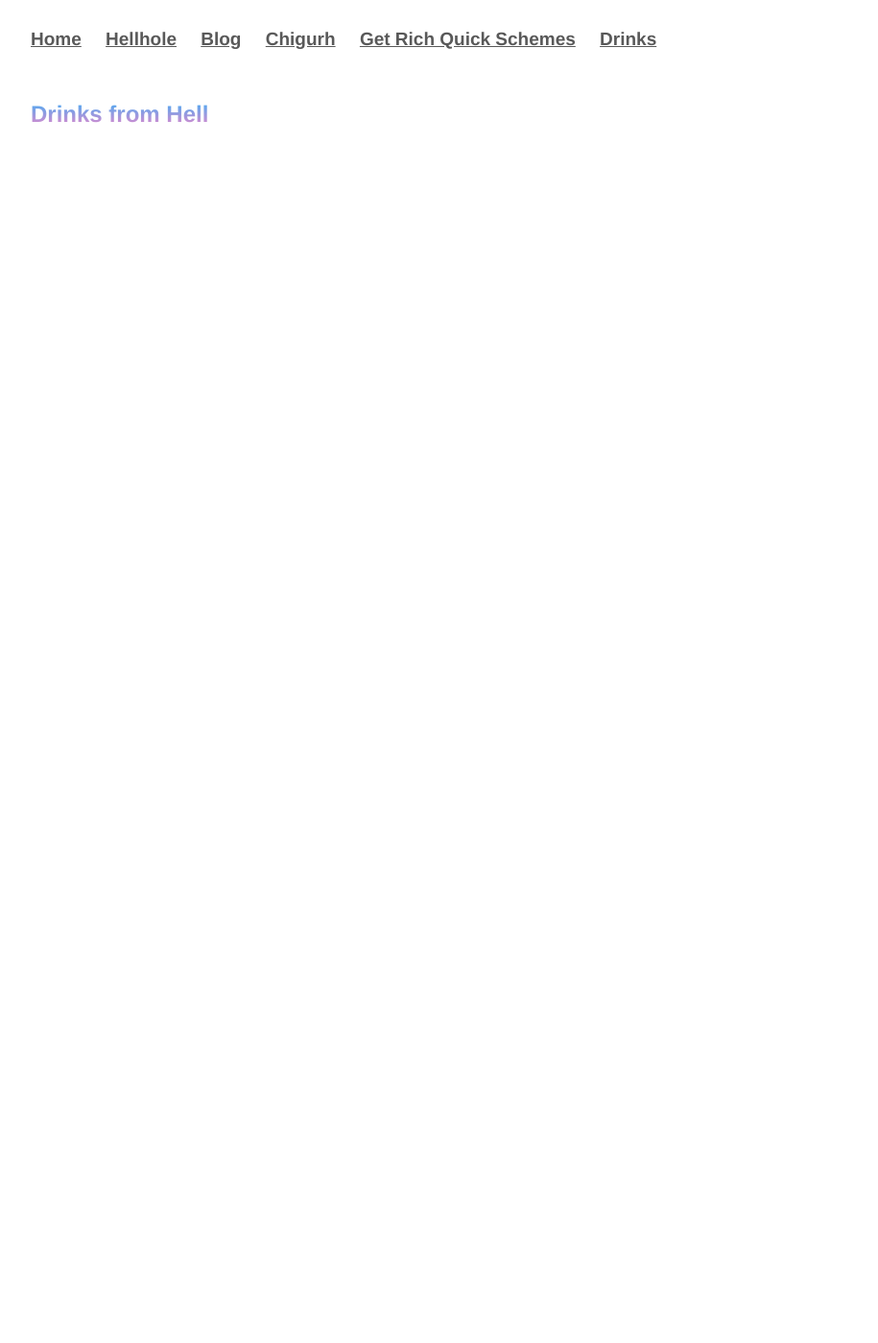
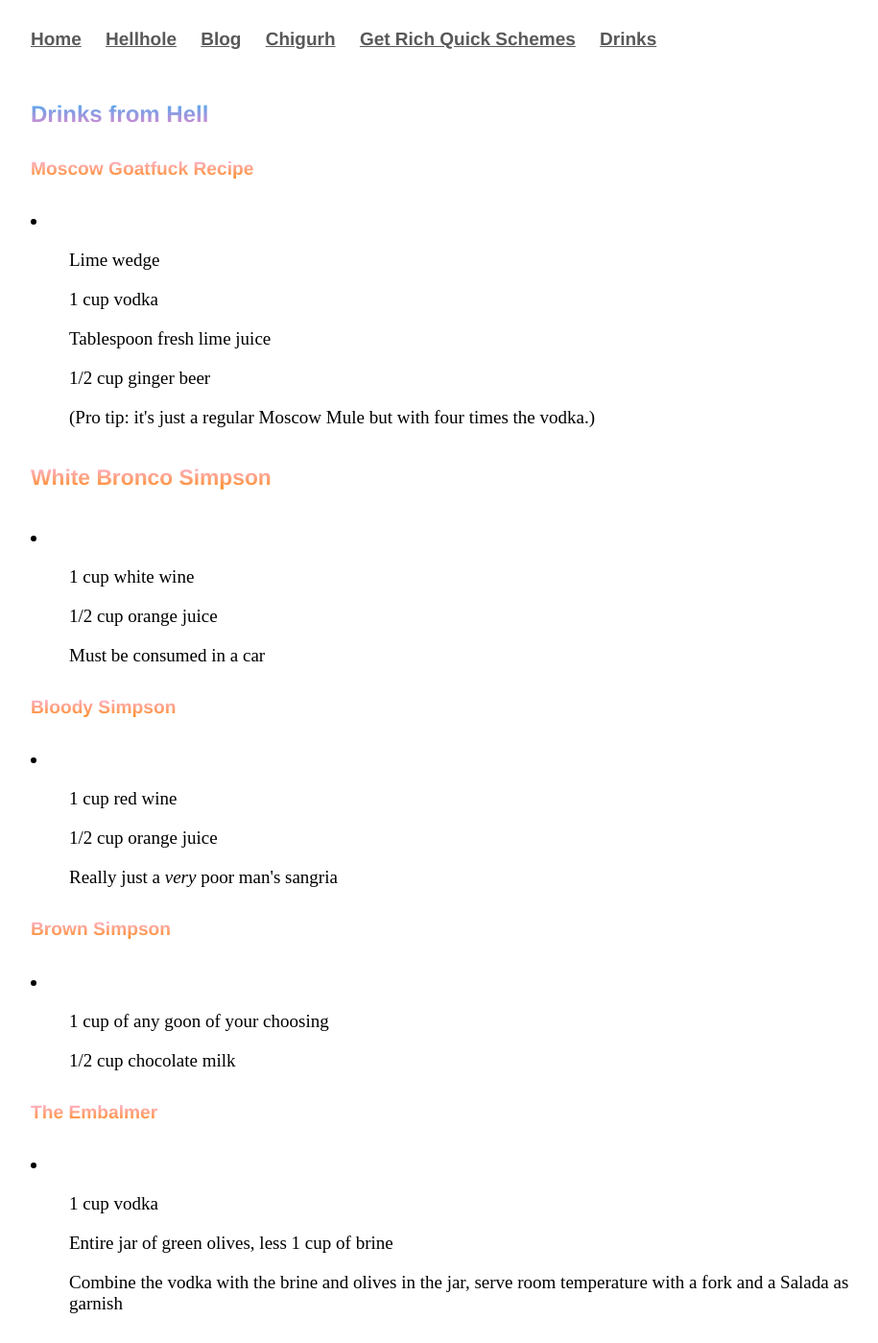
Before and after one commit to Pinelife/pinelife.github.io, a Jekyll site: the page drinks/index.html, which Jekyll copies as it is, in a window 1280 px wide. Shown: the whole page at 96% size, without its empty margins (160-1075 px from the left). Built offline with Jekyll 4.4.1, drawn with Linux system fonts in a browser that asks for light colours; before the commit the page ends 900 px from its top, so only the background shows below that.

Commit message:
Update index.html

```diff
--- a/drinks/index.html
+++ b/drinks/index.html
@@ -16,3 +16,39 @@
 	    		</ul>
 </nav>
 			<h3>Drinks from Hell</h3>
+
+
+<h5>Moscow Goatfuck Recipe</h5>
+<li>
+  <ul>Lime wedge</ul>
+  <ul>1 cup vodka</ul>
+  <ul>Tablespoon fresh lime juice</ul>
+  <ul>1/2 cup ginger beer</ul>
+<ul>(Pro tip: it's just a regular Moscow Mule but with four times the vodka.)</ul>
+
+<h5>White Bronco Simpson</h5>
+<li>
+	<ul>1 cup white wine</ul>
+	<ul>1/2 cup orange juice</ul>
+	<ul>Must be consumed in a car</ul>
+</li>
+
+<h5>Bloody Simpson</h5>
+<li>
+	<ul>1 cup red wine</ul>
+	<ul>1/2 cup orange juice</ul>
+	<ul>Really just a <i>very</i> poor man's sangria</ul>
+</li>
+
+<h5>Brown Simpson</h5>
+<li>
+	<ul>1 cup of any goon of your choosing</ul>
+	<ul>1/2 cup chocolate milk</ul>
+</li>
+
+<h5>The Embalmer</h5>
+<li>
+	<ul>1 cup vodka</ul>
+	<ul>Entire jar of green olives, less 1 cup of brine</ul>
+	<ul>Combine the vodka with the brine and olives in the jar, serve room temperature with a fork and a Salada as garnish</ul>
+</li>
```
